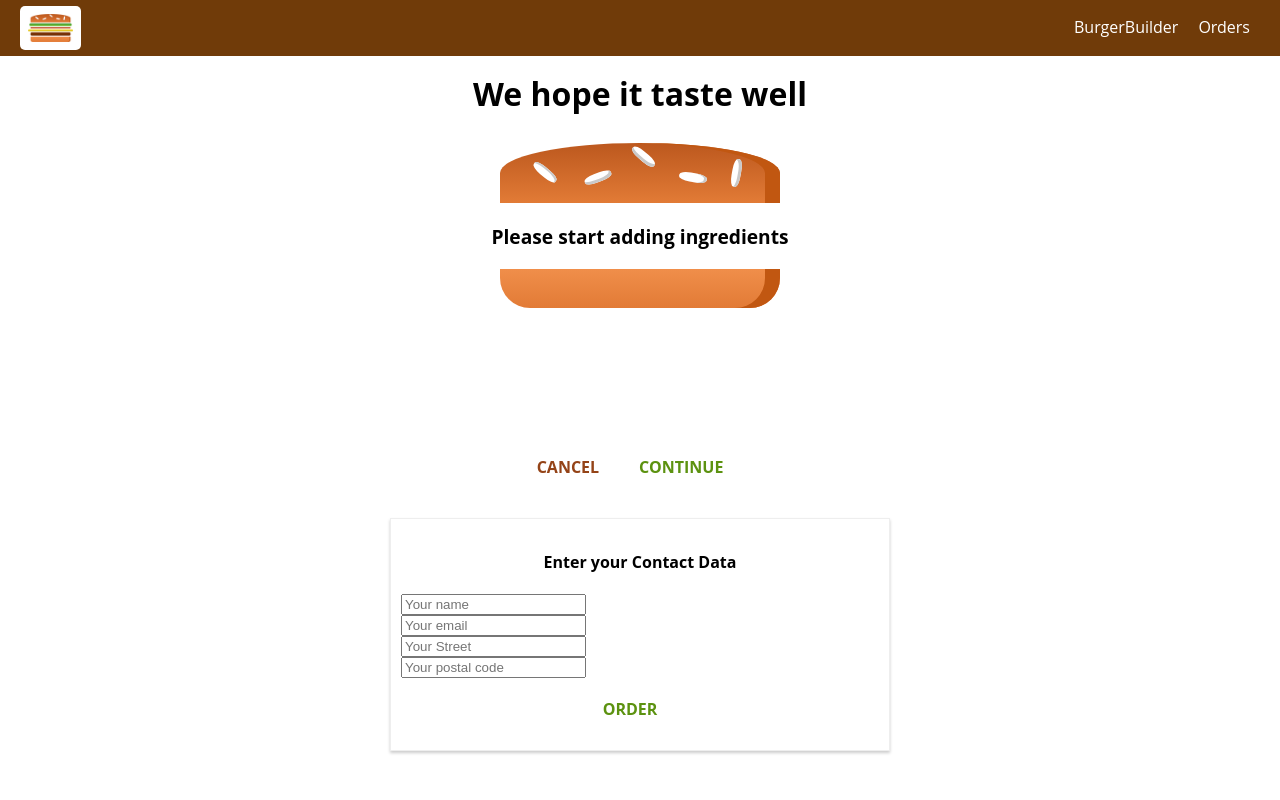
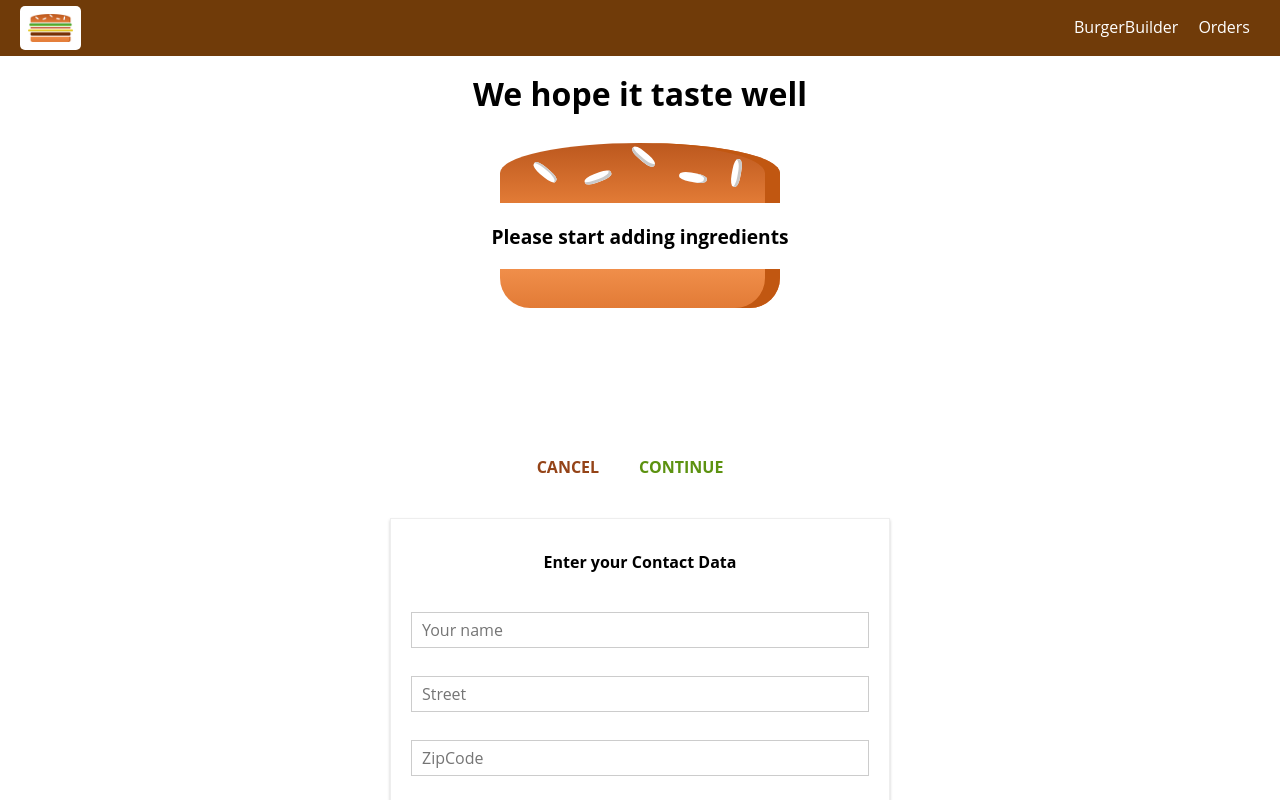
Before and after one commit to rahulreddy062/burger-builder, a React app: page /checkout in a window 1280 px wide. Both pictures are taken after a click on the button "CONTINUE". Shown: the top 800 px of the page. Built offline with nearby package versions, Linux system fonts and the light colour scheme; the HTML template or start-up script is replaced by a standard one.

Commit message:
add form validations

```diff
--- a/src/components/Order/Order.js
+++ b/src/components/Order/Order.js
@@ -3,9 +3,12 @@
 
 const order = (props)=>{
     const ingredients = [];
+
     for(let ingredientName in props.ingredients)
     {
-        ingredients.push({name:ingredientName,amount:ingredients[ingredientName]})
+
+        ingredients.push({name:ingredientName,amount:props.ingredients[ingredientName]})
+
     }
     const ingredientOutput = ingredients.map(ig=>{
         return <span
--- a/src/components/UI/Button/Button.js
+++ b/src/components/UI/Button/Button.js
@@ -1,7 +1,7 @@
 import React from 'react';
 import classes from './Button.css';
 const button = (props) =>(
-    <button
+    <button disabled = {props.disabled}
     className = {[classes.Button,classes[props.btnType]].join(' ')}
     onClick = {props.clicked}>{props.children}</button>
 );
--- /dev/null
+++ b/src/components/UI/Input/Input.css
@@ -0,0 +1,29 @@
+.Input{
+    width:100%;
+    padding:10px;
+    box-sizing:border-box;
+}
+.Label{
+    font-weight:bold;
+    display: block;
+    margin-bottom:8px;
+}
+.InputElement{
+    outline:none;
+    border:1px solid #ccc;
+    background-color:white;
+    font:inherit;
+    padding:6px 10px;
+    display:block;
+    width:100%;
+    box-sizing:border-box;
+}
+.InputElement:focus{
+    outline:none;
+    background-color: #ccc;
+}
+
+.Invalid{
+    border:1px solid red;
+    background-color: salmon;
+}
--- /dev/null
+++ b/src/components/UI/Input/Input.js
@@ -0,0 +1,55 @@
+import React from 'react';
+import classes from './Input.css';
+const input = (props) =>{
+    let inputElement=null;
+    const inputClasses=[classes.InputElement];
+    if(props.invalid && props.touched){
+        inputClasses.push(classes.Invalid);
+    }
+    switch(props.elementtype){
+        case('input'):
+        inputElement=<input className = {inputClasses.join(' ')}
+        {...props.elementConfig}
+        value = {props.value}
+            onChange={props.changed}
+        />
+        break;
+        case('textarea'):
+        inputElement = <textarea
+        className = {inputClasses.join(' ')}
+        {...props.elementConfig}
+            value = {props.value}onChange={props.changed}
+        />
+        break;
+        case('select'):
+        inputElement=<select
+        className =  {inputClasses.join(' ')}
+        value = {props.value}onChange={props.changed}>
+            {props.elementConfig.options.map(option=>(
+                <option key={option.value}value={option.value}>
+                {option.displayValue}
+                </option>
+            ))}
+        </select>;
+        break;
+        default:
+            inputElement=<input
+               className =  {inputClasses.join(' ')} {...props.elementConfig}
+                value = {props.value} onChange={props.changed}
+            />
+    }
+    return(
+
+            <div className={classes.Input}>
+        <label  className = {classes.Label}>
+        {props.label}
+        </label>
+        {inputElement}
+    </div>
+
+    )
+
+}
+
+
+export default input;
--- a/src/containers/Checkout/ContactData/ContactData.css
+++ b/src/containers/Checkout/ContactData/ContactData.css
@@ -7,9 +7,6 @@
     padding:10px;
     box-sizing: border-box;
 }
-.Input{
-    display:block;
-}
 @media(min-width:600px){
     .ContactData{
         width:500px;
--- a/src/containers/Checkout/ContactData/ContactData.js
+++ b/src/containers/Checkout/ContactData/ContactData.js
@@ -1,57 +1,171 @@
 import React, { Component } from "react";
 import Button from "../../../components/UI/Button/Button";
-import classes from './ContactData.css';
-import axios from '../../../axios-orders';
-import Spinner from '../../../components/UI/Spinner/Spinner';
+import classes from "./ContactData.css";
+import axios from "../../../axios-orders";
+import Spinner from "../../../components/UI/Spinner/Spinner";
+import Input from "../../../components/UI/Input/Input";
 class ContactData extends Component {
   state = {
-    name: "",
-    email: "",
-    address: {
-      street: "",
-      postalCode: ""
+    orderForm: {
+      name: {
+        elementType:'input',
+        elementConfig:{
+          type:'text',
+          placeholder:'Your name'
+        },
+        value:'',
+        validation:{
+          required:true
+        },
+        valid:false,
+        touched:false
+      },
+      street: {
+        elementType:'input',
+        elementConfig:{
+          type:'text',
+          placeholder:'Street'
+        },
+        value:'',
+        validation:{
+          required:true
+        },
+        valid:false,
+        touched:false
+      },
+      zipCode: {
+        elementType:'input',
+        elementConfig:{
+          type:'text',
+          placeholder:'ZipCode'
+        },
+        value:'',
+        validation:{
+          required:true
+        },
+        valid:false,
+        touched:false
+      },
+      country: {
+        elementType:'input',
+        elementConfig:{
+          type:'text',
+          placeholder:'Country'
+        },
+        value:'',
+        validation:{
+          required:true
+        },
+        valid:false,
+        touched:false
+      },
+      email: {
+        elementType:'input',
+        elementConfig:{
+          type:'email',
+          placeholder:'E-mail'
+        },
+        value:'',
+        validation:{
+          required:true
+        },
+        valid:false,
+        touched:false
+      },
+      deliveryMethod: {
+        elementType:'select',
+        elementConfig:{
+          options:[{ value:'fastest',displayValue:'Fastest' },
+                   {value:'cheapest',displayValue:'Cheapest',}]
+        },
+        value:'',
+        validation:{
+          required:false
+        },
+        valid:true
+      }
+
     },
-    loading:false
+    loading: false,
+    formIsValid:false
   };
-  orderHandler =(event) =>{
+
+  orderHandler = event => {
     event.preventDefault();
-     this.setState({loading:true})
-      // alert('You continue');
-      const order = {
-        ingredients:this.props.ingredients,
-        price:this.props.price,
-        customer:{
-          name:'Rahul',
-          address:{
-            street:'Great Maedow dr',
-            zipCode:'34543',
-            country:'USA'
-          },
-          email:'tesst@test.com'
-        },
-        deliveryMethod:'fastest'
-      }
-      axios.post('/orders.json',order)
-      .then(response=>{
-        this.setState({loading:false})
-        this.props.history.push('/');
+    this.setState({ loading: true });
+    // alert('You continue');
+    const formData = {};
+    for(let forElementIdentifier in this.state.orderForm){
+      formData[forElementIdentifier] = this.state.orderForm[forElementIdentifier].value;
+    }
+    const order = {
+      ingredients: this.props.ingredients,
+      price: this.props.price,
+      orderData:formData
+    };
+    axios
+      .post("/orders.json", order)
+      .then(response => {
+        this.setState({ loading: false });
+        this.props.history.push("/");
       })
-      .catch(error=>{
-        this.setState({loading:false})
+      .catch(error => {
+        this.setState({ loading: false });
       });
+  };
+  checkValidity(value,rules){
+    let isValid = true;
+    if(rules.required){
+      isValid = value.trim() !== '' && isValid;
+    }
+    return isValid;
+
+  }
+  inputChangedHandler = (event,inputIdentifier) =>{
+    const updatedOrderForm = {
+      ...this.state.orderForm
+    }
+  const updatedFormElement = {
+    ...updatedOrderForm[inputIdentifier]
+  }
+  updatedFormElement.value = event.target.value;
+  updatedFormElement.valid = this.checkValidity(updatedFormElement.value,updatedFormElement.validation);
+  updatedFormElement.touched = true;
+    updatedOrderForm[inputIdentifier] = updatedFormElement;
+    console.log(updatedFormElement);
+    let formIsValid = true;
+    for(let inputIdentifiers in updatedOrderForm){
+      formIsValid  = updatedOrderForm[inputIdentifiers].valid && formIsValid
+    }
+    this.setState({orderForm:updatedOrderForm,formIsValid:formIsValid});
   }
   render() {
+    const formElementArray = []
+    for(let key in this.state.orderForm){
+      formElementArray.push({
+        id:key,
+        config:this.state.orderForm[key]
+      })
+    }
     let form = (
-      <form>
-          <input className={classes.Input} type="text" name="name" placeholder="Your name"></input>
-          <input className={classes.Input} type="email" name="email" placeholder="Your email"></input>
-          <input className={classes.Input} type="text" name="street" placeholder="Your Street"></input>
-          <input className={classes.Input} type="text" name="postal" placeholder="Your postal code"></input>
-            <Button clicked ={this.orderHandler} btnType="Success">ORDER</Button>
-        </form>
+      <form onSubmit = {this.orderHandler}>
+          {formElementArray.map(formElement=>(
+            <Input key={formElement.id}
+            elementtype={formElement.config.elementType}
+            elementConfig={formElement.config.elementConfig}
+              value={formElement.config.value}
+              touched = {formElement.config.touched}
+              invalid={!formElement.config.valid}
+              changed = {(event)=>this.inputChangedHandler(event,formElement.id)}
+            />
+          ))}
+        <Button  btnType="Success" disabled = {!this.state.formIsValid}>
+          ORDER
+        </Button>
+      </form>
     );
-   if(this.state.loading){
-    form=<Spinner/>
+    if (this.state.loading) {
+      form = <Spinner />;
     }
     return (
       <div className={classes.ContactData}>
--- a/src/containers/Orders/Orders.js
+++ b/src/containers/Orders/Orders.js
@@ -17,7 +17,7 @@
                     id:key
                     });
             }
-            console.log(fetchedOrders);
+            // console.log(fetchedOrders);
             this.setState({loading:false,orders:fetchedOrders})
         }).catch(err=>{
             this.setState({loading:false})
```
